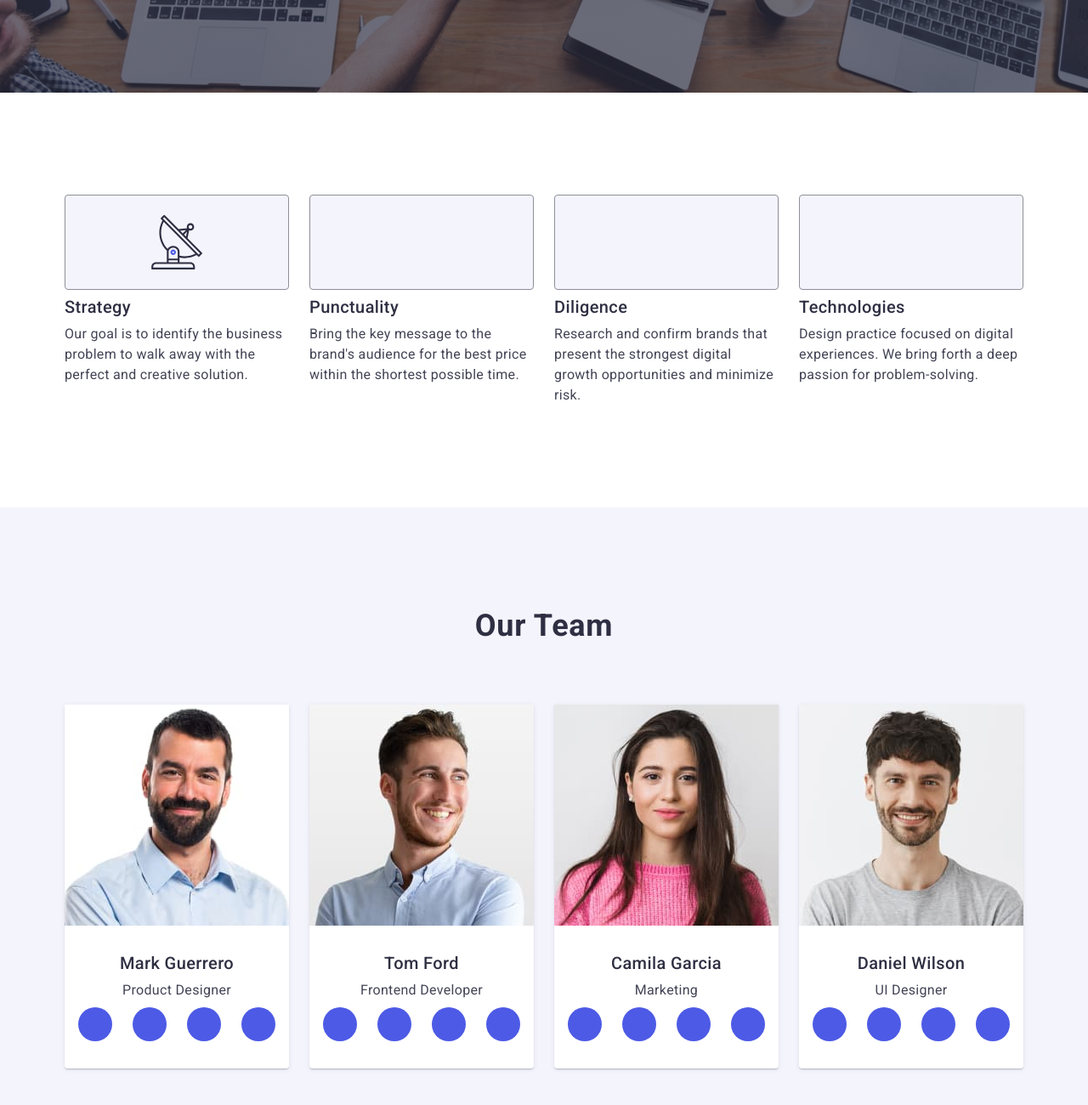
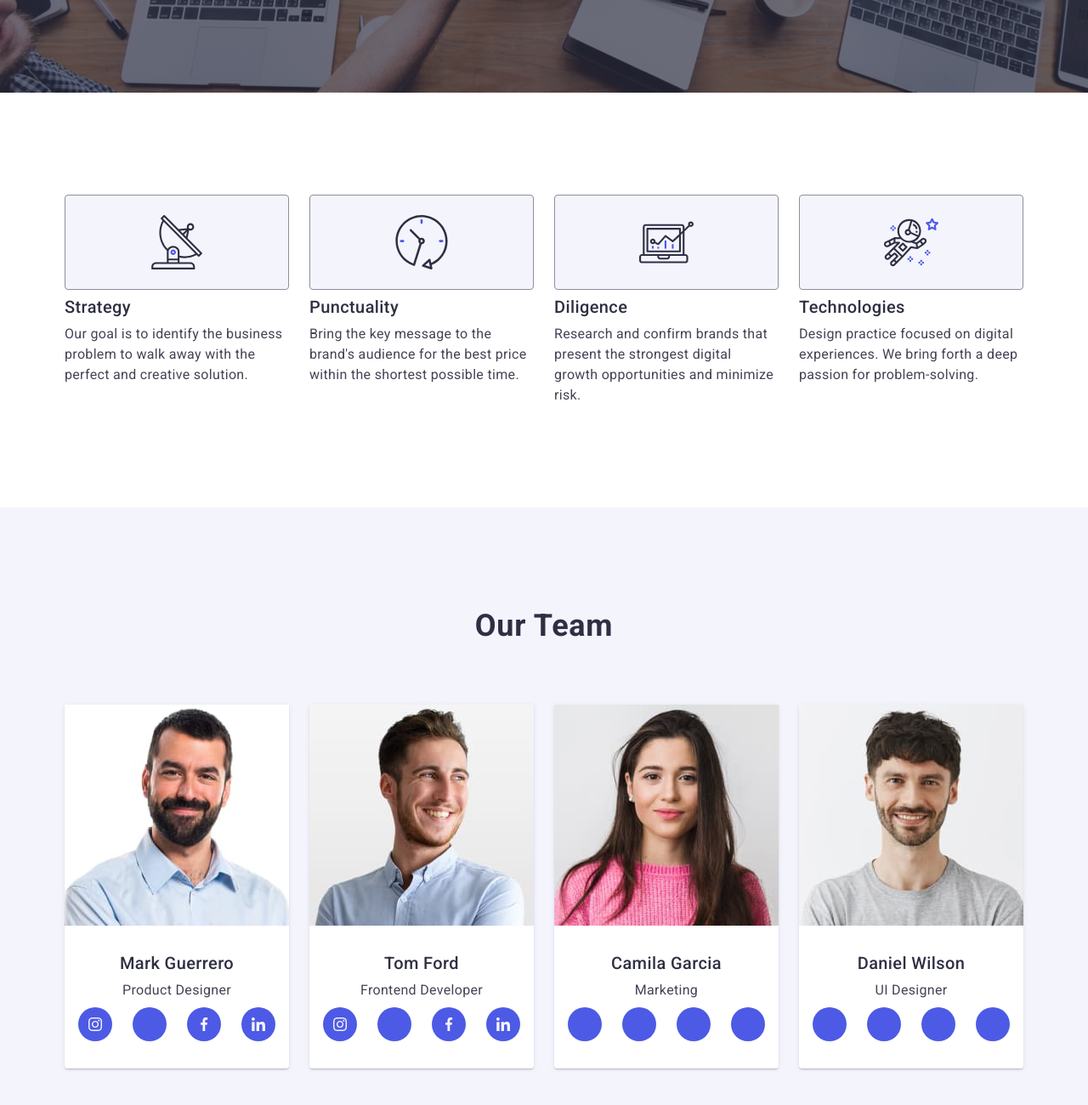
Before and after one commit to Iryna2512/goit-markup-hw-04, a plain HTML site: page index.html in a window 1280 px wide. Shown: the part 564-1864 px from the top of the page at 85% size. Drawn offline with nearby package versions, Linux system fonts and the light colour scheme.

Commit message:
Update index.html

```diff
--- a/index.html
+++ b/index.html
@@ -71,7 +71,7 @@
                     <li class="section-title-item">
                         <div class="no-totle-icon">
                             <svg class="icon-icon" width="64" height="64">
-                                <use href="./images/icons.svg/clock.svg#icon-clock">
+                                <use href="./images/symbol-defs.svg#icon-clock">
                                 </use>
                             </svg>
                         </div>
@@ -86,7 +86,7 @@
                     <li class="section-title-item">
                         <div class="no-totle-icon">
                             <svg class="icon-icon" width="64" height="64">
-                                <use href="./images/icons.svg/diagram.svg#icon-diagram">
+                                <use href="./images/symbol-defs.svg#icon-diagram">
                                 </use>
                             </svg>
                         </div>
@@ -97,7 +97,7 @@
                     <li class="section-title-item">
                         <div class="no-totle-icon">
                             <svg class="icon-icon" width="64" height="64">
-                                <use href="./images/icons.svg/astronaut.svg#icon-astronaut">
+                                <use href="./images/symbol-defs.svg#icon-astronaut">
                                 </use>
                             </svg>
                         </div>
@@ -125,28 +125,28 @@
                                 <li class="section-team-list-icon">
                                     <a href="https://www.instagram.com/" target="_blank" class="link-team-icon">
                                         <svg class="list-icon" width="16" height="16">
-                                            <use href="./images/icons.svg/instagram.svg#icon-instagram"></use>
+                                            <use href="./images/symbol-defs.svg#icon-instagram"></use>
                                         </svg>
                                     </a>
                                 </li>
                                 <li class="section-team-list-icon">
                                     <a href="https://twitter.com/" target="_blank" class="link-team-icon">
                                         <svg class="list-icon" width="16" height="16">
-                                            <use href="./images/icons.svg/twitter.svg#icon-twitter"></use>
+                                            <use href="./images/symbol-defs.svg#icon-twitter"></use>
                                         </svg>
                                     </a>
                                 </li>
                                 <li class="section-team-list-icon">
                                     <a href="https://www.facebook.com/" target="_blank" class="link-team-icon">
                                         <svg class="list-icon" width="16" height="16">
-                                            <use href="./images/icons.svg/facebook.svg#icon-facebook"></use>
+                                            <use href="./images/symbol-defs.svg#icon-facebook"></use>
                                         </svg>
                                     </a>
                                 </li>
                                 <li class="section-team-list-icon">
                                     <a href="https://www.linkedin.com/" target="_blank" class="link-team-icon">
                                         <svg class="list-icon" width="16" height="16">
-                                            <use href="./images/icons.svg/linkedin.svg#icon-linkedin"></use>
+                                            <use href="./images/symbol-defs.svg#icon-linkedin"></use>
                                         </svg>
                                     </a>
                                 </li>
@@ -163,28 +163,28 @@
                                 <li class="section-team-list-icon">
                                     <a href="https://www.instagram.com/" target="_blank" class="link-team-icon">
                                         <svg class="list-icon" width="16" height="16">
-                                            <use href="./images/icons.svg/instagram.svg#icon-instagram"></use>
+                                            <use href="./images/symbol-defs.svg#icon-instagram"></use>
                                         </svg>
                                     </a>
                                 </li>
                                 <li class="section-team-list-icon">
                                     <a href="https://twitter.com/" target="_blank" class="link-team-icon">
                                         <svg class="list-icon" width="16" height="16">
-                                            <use href="./images/icons.svg/twitter.svg#icon-twitter"></use>
+                                            <use href="./images/symbol-defs.svg#icon-twitter"></use>
                                         </svg>
                                     </a>
                                 </li>
                                 <li class="section-team-list-icon">
                                     <a href="https://www.facebook.com/" target="_blank" class="link-team-icon">
                                         <svg class="list-icon" width="16" height="16">
-                                            <use href="./images/icons.svg/facebook.svg#icon-facebook"></use>
+                                            <use href="./images/symbol-defs.svg#icon-facebook"></use>
                                         </svg>
                                     </a>
                                 </li>
                                 <li class="section-team-list-icon">
                                     <a href="https://www.linkedin.com/" target="_blank" class="link-team-icon">
                                         <svg class="list-icon" width="16" height="16">
-                                            <use href="./images/icons.svg/linkedin.svg#icon-linkedin"></use>
+                                            <use href="./images/symbol-defs.svg#icon-linkedin"></use>
                                         </svg>
                                     </a>
                                 </li>
```
